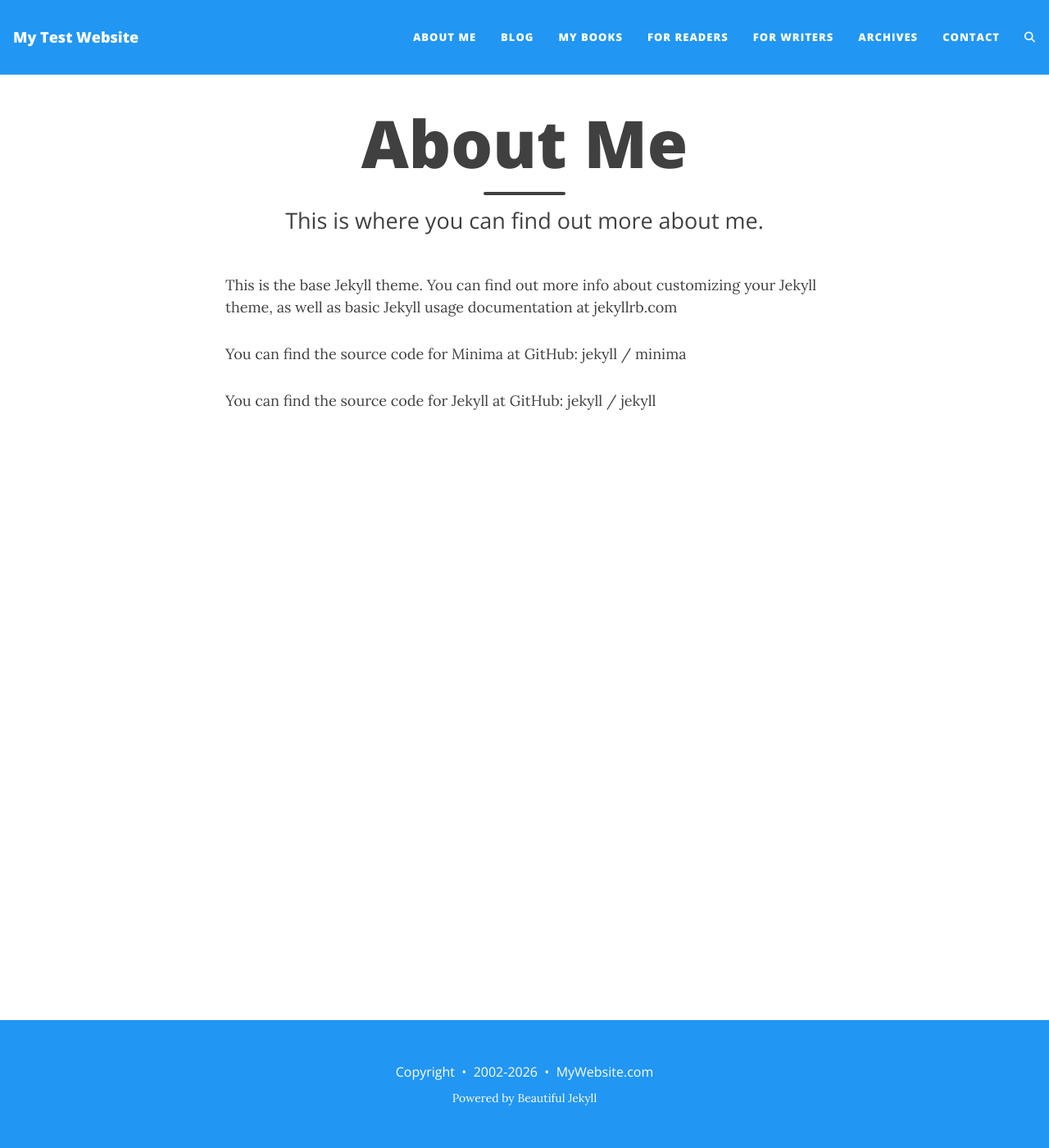
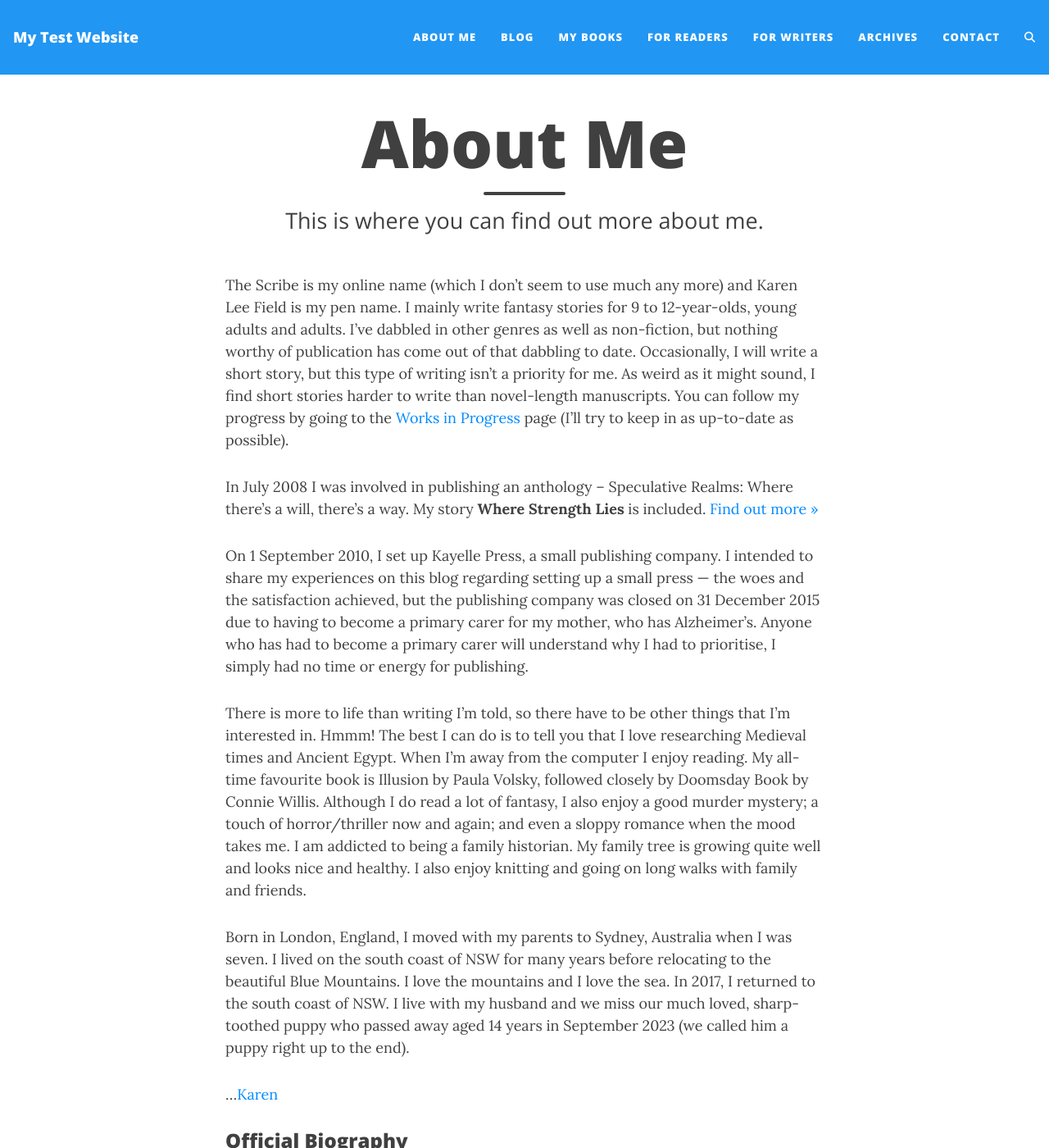
Before and after one commit to jd31122025-design/myblog, a Jekyll site: the page built from books/about-me.md, in a window 1280 px wide and 1400 px high. Shown: the whole window at 82% size. Built offline with Jekyll 4.4.1, drawn with Linux system fonts in a browser that asks for light colours; comment, search, counter and statistics services are not loaded; some of the changed text lies outside the part shown.

Commit message:
more content

```diff
--- a/about-me.md
+++ /dev/null
@@ -1,12 +0,0 @@
----
-permalink: /about-me
-layout: page
-title: About Me
-subtitle: This is where you can find out more about me.
----
-
-This is the base Jekyll theme. You can find out more info about customizing your Jekyll theme, as well as basic Jekyll usage documentation at jekyllrb.com
-
-You can find the source code for Minima at GitHub: jekyll / minima
-
-You can find the source code for Jekyll at GitHub: jekyll / jekyll
--- /dev/null
+++ b/books/about-me.md
@@ -0,0 +1,35 @@
+---
+permalink: /about-me
+layout: page
+title: About Me
+subtitle: This is where you can find out more about me.
+---
+
+The Scribe is my online name (which I don’t seem to use much any more) and Karen Lee Field is my pen name. I mainly write fantasy stories for 9 to 12-year-olds, young adults and adults. I’ve dabbled in other genres as well as non-fiction, but nothing worthy of publication has come out of that dabbling to date. Occasionally, I will write a short story, but this type of writing isn’t a priority for me. As weird as it might sound, I find short stories harder to write than novel-length manuscripts. You can follow my progress by going to the [Works in Progress](./books/work-in-progress.md) page (I’ll try to keep in as up-to-date as possible).
+
+In July 2008 I was involved in publishing an anthology – Speculative Realms: Where there’s a will, there’s a way. My story **Where Strength Lies** is included. [Find out more »](./books/speculative-realms.md)
+
+On 1 September 2010, I set up Kayelle Press, a small publishing company. I intended to share my experiences on this blog regarding setting up a small press — the woes and the satisfaction achieved, but the publishing company was closed on 31 December 2015 due to having to become a primary carer for my mother, who has Alzheimer’s. Anyone who has had to become a primary carer will understand why I had to prioritise, I simply had no time or energy for publishing.
+
+There is more to life than writing I’m told, so there have to be other things that I’m interested in. Hmmm! The best I can do is to tell you that I love researching Medieval times and Ancient Egypt. When I’m away from the computer I enjoy reading. My all-time favourite book is Illusion by Paula Volsky, followed closely by Doomsday Book by Connie Willis. Although I do read a lot of fantasy, I also enjoy a good murder mystery; a touch of horror/thriller now and again; and even a sloppy romance when the mood takes me. I am addicted to being a family historian. My family tree is growing quite well and looks nice and healthy. I also enjoy knitting and going on long walks with family and friends.
+
+Born in London, England, I moved with my parents to Sydney, Australia when I was seven. I lived on the south coast of NSW for many years before relocating to the beautiful Blue Mountains. I love the mountains and I love the sea. In 2017, I returned to the south coast of NSW. I live with my husband and we miss our much loved, sharp-toothed puppy who passed away aged 14 years in September 2023 (we called him a puppy right up to the end).
+
+…[Karen](./books/writers-resume.md)
+
+### Official Biography
+
+Born within the sound of the Bow bells in London, Karen Lee Field was seven when her parents decided to move to the “Lucky Country” and settle in Sydney, Australia. Apart from enjoying time with her family and pets, Karen loves escaping to fantasy worlds — places where her sometimes ordinary life is transformed into an exciting adventure and her imagination is set free. She writes novels for children and adults in various genres and her short stories appear in several anthologies. She currently lives on the south coast of NSW.
+
+### External Website Profiles
+
+[Amazon](https://www.amazon.com/stores/Karen-Lee-Field/author/B003ZL8SMS)<br>
+[Google Play Ebooks](https://play.google.com/store/search?q=karen+lee+field&c=books&pli=1)<br>
+[iBookstore](https://books.apple.com/us/author/karen-lee-field/id365940516)<br>
+[The Internet Speculative Fiction Database](https://isfdb.org/cgi-bin/ea.cgi?120745)<br>
+[Goodreads](https://www.goodreads.com/author/show/2025242.Karen_Lee_Field)<br>
+[LibraryThing](https://www.librarything.com/author/fieldkarenlee)<br>
+[Wikia Children’s Books](https://childrensbooks.fandom.com/wiki/Karen_Lee_Field)<br>
+[Wikipedia](https://en.wikipedia.org/wiki/Karen_Lee_Field)
+
+<div style="text-align: center; font-size: 10px;">Last updated on 4 November 2024</div>
--- a/index.html
+++ b/index.html
@@ -32,4 +32,4 @@ subtitle: Reading&nbsp;&bull;&nbsp;Writing&nbsp;&bull;&nbsp;Publishing&nbsp;&bul
 <p>Thank you for stopping by.</p>
 <p>...Karen</p>
 
-<div style="text-align: center;">Last updated on 16 October 2024</div>
+<div style="text-align: center; font-size: 10px;">Last updated on 16 October 2024</div>
```
Also changed, not shown: books/work-in-progress.md (added, +5 -0 lines), books/writers-resume.md (added, +5 -0 lines), my-books.md (+2 -2 lines).
